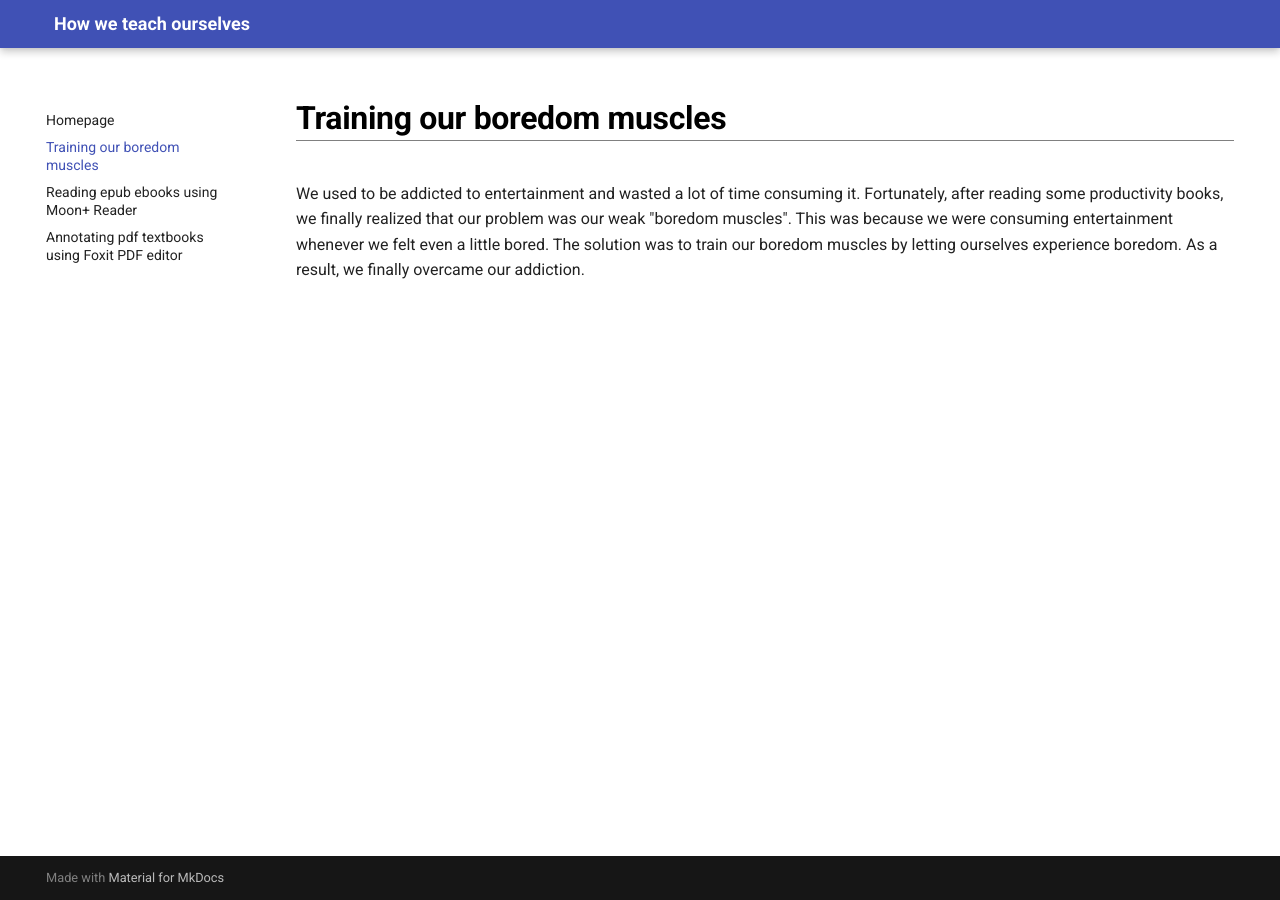
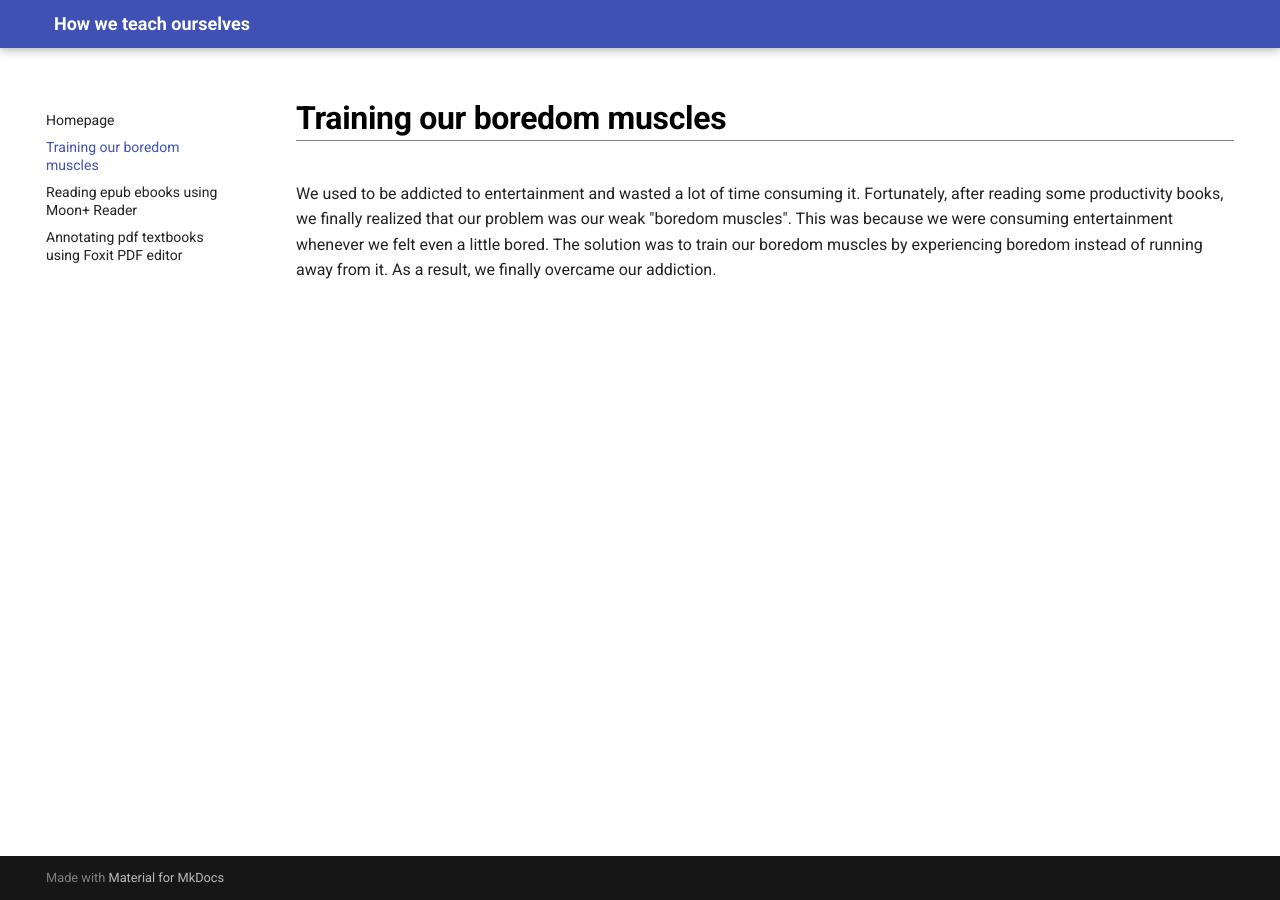
Before and after one commit to maximilian-ho/how-we-teach-ourselves, an MkDocs documentation site: the page built from docs/boredom.md, in a window 1280 px wide. Built offline with MkDocs 1.6.1 and Material for MkDocs 9.7.7, drawn with Linux system fonts in a browser that asks for light colours.

Commit message:
Update boredom.md

```diff
--- a/docs/boredom.md
+++ b/docs/boredom.md
@@ -1,3 +1,3 @@
 # Training our boredom muscles
 
-We used to be addicted to entertainment and wasted a lot of time consuming it. Fortunately, after reading some productivity books, we finally realized that our problem was our weak "boredom muscles". This was because we were consuming entertainment whenever we felt even a little bored. The solution was to train our boredom muscles by letting ourselves experience boredom. As a result, we finally overcame our addiction.
+We used to be addicted to entertainment and wasted a lot of time consuming it. Fortunately, after reading some productivity books, we finally realized that our problem was our weak "boredom muscles". This was because we were consuming entertainment whenever we felt even a little bored. The solution was to train our boredom muscles by experiencing boredom instead of running away from it. As a result, we finally overcame our addiction.
```
